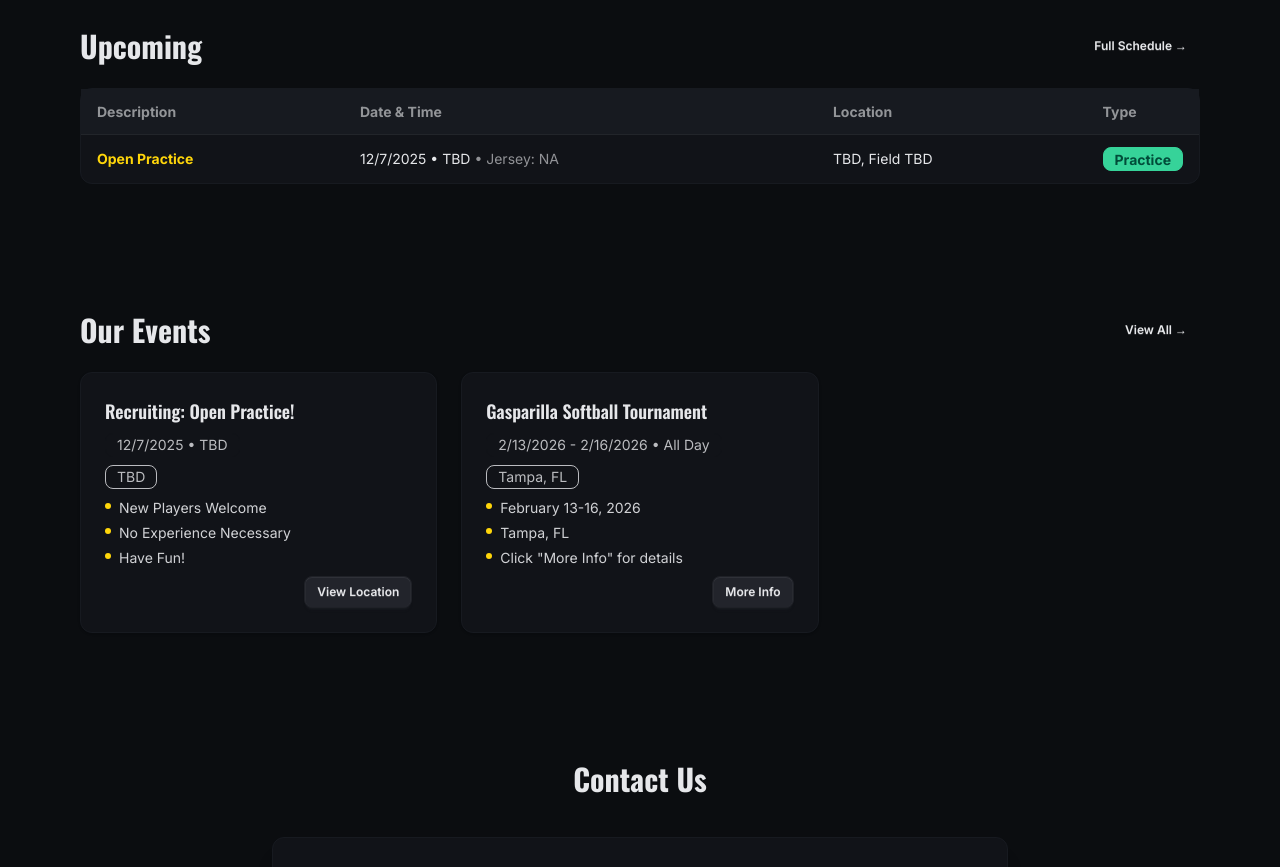
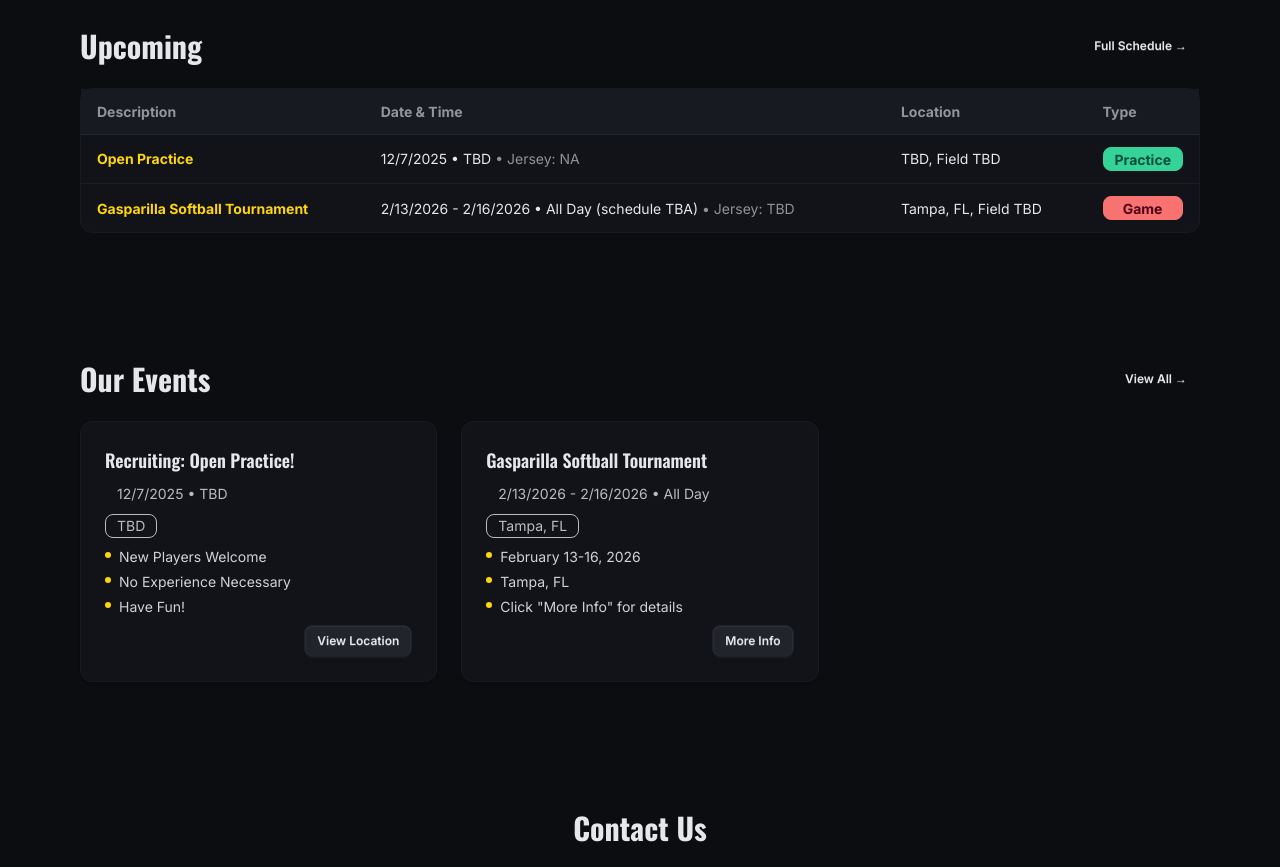
Before and after one commit to jdhawks2132/tk-next, a Next.js app: page / in a window 1280 px wide. Shown: the part 2180-3047 px from the top of the page. Built offline with nearby package versions, Linux system fonts and the light colour scheme.

Commit message:
gasparilla tourney added to schedule too

```diff
--- a/src/app/schedule/[id]/page.tsx
+++ b/src/app/schedule/[id]/page.tsx
@@ -37,11 +37,8 @@
 	const s = schedules.find((x) => String(x.id) === id);
 	if (!s) notFound();
 
-	const mapHref =
-		s.googleMapsLink ||
-		`https://www.google.com/maps/search/?api=1&query=${encodeURIComponent(
-			`${s.location}${s.field ? ` Field ${s.field}` : ''}`
-		)}`;
+	const hasMapLink = Boolean(s.googleMapsLink);
+	const mapHref = hasMapLink ? s.googleMapsLink : null;
 
 	return (
 		<div className='mx-auto max-w-6xl px-4 py-12'>
@@ -63,8 +60,9 @@
 
 			<div className='bg-base-200 border border-base-300 rounded-xl shadow-xl overflow-hidden md:flex'>
 				<div className='md:w-1/2'>
+					{hasMapLink ? (
 						<a
-						href={mapHref}
+							href={mapHref!}
 							target='_blank'
 							rel='noopener noreferrer'
 							aria-label='Open in Google Maps'>
@@ -77,6 +75,16 @@
 								/>
 							</div>
 						</a>
+					) : (
+						<div className='relative aspect-[4/3] w-full'>
+							<Image
+								src={s.imageUrl || '/images/tk_hero.jpg'}
+								alt={s.description}
+								fill
+								className='object-cover'
+							/>
+						</div>
+					)}
 				</div>
 
 				<div className='md:w-1/2 p-6 lg:p-8 flex flex-col gap-4'>
@@ -130,13 +138,15 @@
 					)}
 
 					<div className='mt-4 flex flex-wrap gap-2'>
+						{hasMapLink && (
 							<a
-							href={mapHref}
+								href={mapHref!}
 								target='_blank'
 								rel='noopener noreferrer'
 								className='btn btn-primary'>
 								Google Maps
 							</a>
+						)}
 						<Link
 							href='/schedule'
 							className='btn btn-secondary'>
--- a/src/components/ScheduleCard.tsx
+++ b/src/components/ScheduleCard.tsx
@@ -3,6 +3,8 @@
 import Image from 'next/image';
 
 export function ScheduleCard({ s }: { s: ScheduleItem }) {
+	const hasMapLink = Boolean(s.googleMapsLink);
+
 	return (
 		<article className='card bg-base-200 border border-base-300 shadow'>
 			{/* If you want to drop images for schedule, delete the figure block */}
@@ -41,6 +43,7 @@
 						className='btn btn-ghost btn-sm'>
 						Details
 					</Link>
+					{hasMapLink && (
 						<a
 							href={s.googleMapsLink}
 							target='_blank'
@@ -48,6 +51,7 @@
 							className='btn btn-link text-primary no-underline'>
 							📍 View Map
 						</a>
+					)}
 				</div>
 			</div>
 		</article>
--- a/src/data/schedules.ts
+++ b/src/data/schedules.ts
@@ -13,4 +13,15 @@
 		time: 'TBD',
 		isGame: false,
 	},
+	{
+		id: 'gsc-2026',
+		description: 'Gasparilla Softball Tournament',
+		field: 'TBD',
+		location: 'Tampa, FL',
+		jersey: 'TBD',
+		imageUrl: '/images/gsws2025.jpg',
+		date: '2/13/2026 - 2/16/2026',
+		time: 'All Day (schedule TBA)',
+		isGame: true,
+	},
 ];
--- a/src/types/event.ts
+++ b/src/types/event.ts
@@ -3,7 +3,7 @@
 	title: string;
 	info: string[];
 	location: string;
-	googleMapsLink: string;
+	googleMapsLink?: string;
 	infoLink?: string | null;
 	date: string;
 	time?: string;
--- a/src/types/schedule.ts
+++ b/src/types/schedule.ts
@@ -4,7 +4,7 @@
 	field: string;
 	location: string;
 	jersey: string;
-	googleMapsLink: string;
+	googleMapsLink?: string;
 	date: string;
 	time: string;
 	isGame: boolean;
```
Lines whose indentation alone changed are shown as unchanged.
